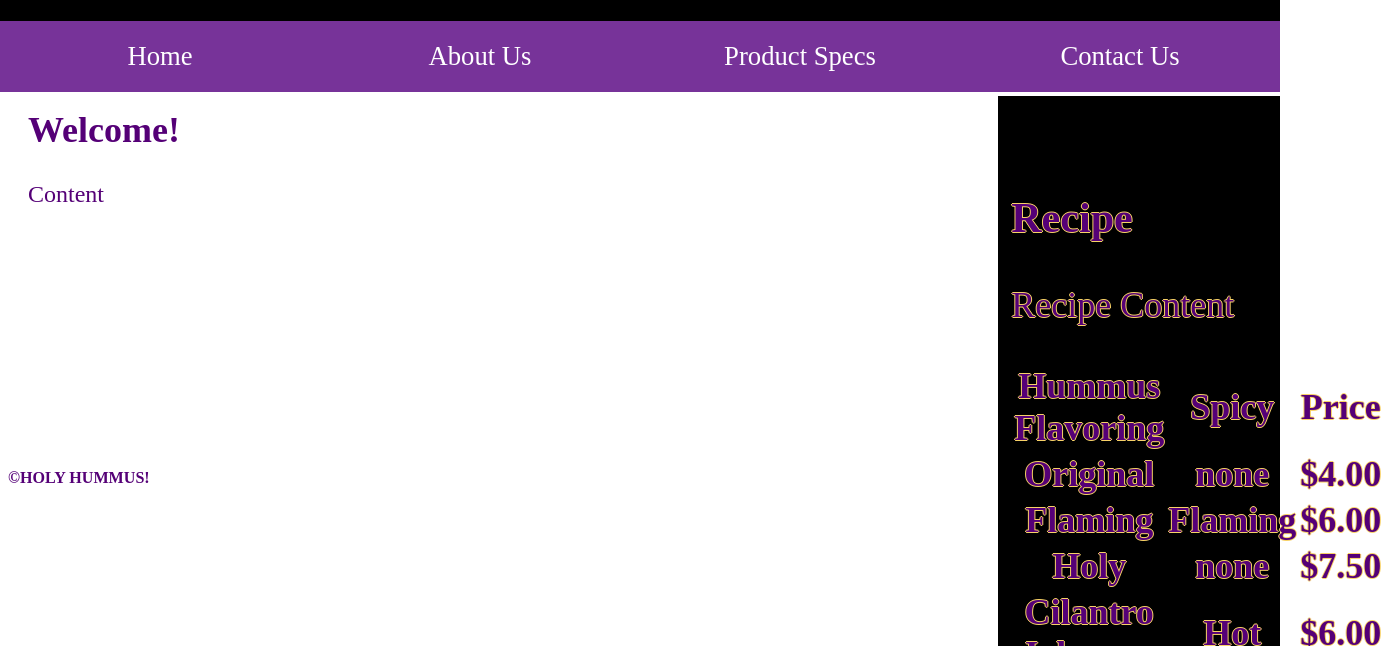
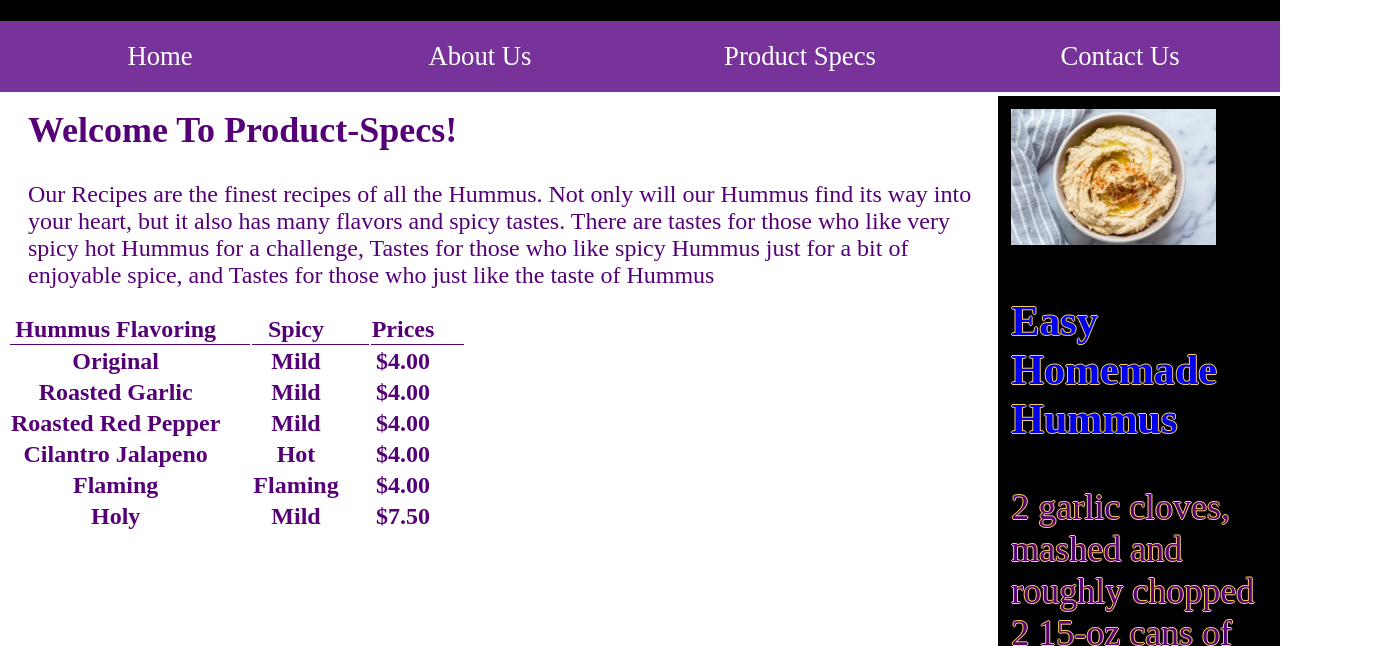
Before and after one commit to MaagMatthew/humus, a plain HTML site: page product-specs.html in a window 1280 px wide. Shown: the part 154-800 px from the top of the page, 1384 px wide, since content can reach past the window. Drawn offline with Linux system fonts and the light colour scheme; a web font is replaced by a local one.

Commit message:
no message

```diff
--- a/product-specs.html
+++ b/product-specs.html
@@ -1,63 +1,98 @@
 <!DOCTYPE html>
 <html>
+
 <head>
     <title>Product Specs</title>
     <link href='style.css' rel='stylesheet' />
     <link href='https://fonts.googleapis.com/css?family=Aladin' rel='stylesheet' />
 </head>
+
 <body>
     <menu>
-            <header><h1><img id= "logo" src='images/Hummus.PNG' title="Our logo"/></h1>
+        <header>
+            <h1>
+                <img id="logo" src='images/Hummus.PNG' title="Our logo" />
+            </h1>
             <nav>
-                    <a href="index.html"><div id="menu">Home</div></a>
-                    <a href="about-us.html"><div id="menu">About Us</div></a>
-                    <a href="product-specs.html"><div id="menu">Product Specs</div></a>
-                    <a href="contact-us.html"><div id="menu">Contact Us</div></a>
+                <a href="index.html">
+                    <div id="menu">Home</div>
+                </a>
+                <a href="about-us.html">
+                    <div id="menu">About Us</div>
+                </a>
+                <a href="product-specs.html">
+                    <div id="menu">Product Specs</div>
+                </a>
+                <a href="contact-us.html">
+                    <div id="menu">Contact Us</div>
+                </a>
             </nav>
         </header>
     </menu>
     <article>
-            <h1>Welcome!</h1>
-            <p>Content</p>
+        <h1>Welcome To Product-Specs!</h1>
+        <p>Our Recipes are the finest recipes of all the Hummus. Not only will our Hummus find its way into your heart, but
+            it also has many flavors and spicy tastes. There are tastes for those who like very spicy hot Hummus for a challenge,
+            Tastes for those who like spicy Hummus just for a bit of enjoyable spice, and Tastes for those who just like
+            the taste of Hummus </p>
+
     </article>
     <aside>
-            <img src=''/>
-            <h3>Recipe</h3>
-            <p>Recipe Content</p>
+        <img src='images/easy-hummus.jpg' width="80%" />
+        <h3>
+            <a href='https://www.simplyrecipes.com/recipes/hummus/' title="Click here for the source">Easy Homemade Hummus</a>
+        </h3>
+        <p>2 garlic cloves, mashed and roughly chopped 2 15-oz cans of chickpeas (garbanzo beans), drained 2/3 cup of tahini
+            (roasted, not raw) 1/4 cup freshly squeezed lemon juice 1/2 cup water 1/4 cup olive oil (plus more for garnishing)
+            1/2 teaspoon of salt Garnishes: A sprinkling of paprika, a swirl of olive oil, toasted pine nuts, and/or chopped
+            parsley
+        </p>
+    </aside>
     <table>
         <thead>
             <tr>
-                        <th>Hummus Flavoring</th>
-                        <th>Spicy</th>
-                        <th>Price</th>
+                <th id="FlavoringTable">Hummus Flavoring</th>
+                <th id="FlavoringTable">Spicy</th>
+                <th id="FlavoringTable">Prices</th>
             </tr>
         </thead>
         <tbody>
             <tr>
-                        <th>Original</th>
-                        <th>none</th>
-                        <th>$4.00</th>
+                <th id="tableSpacing">Original</th>
+                <th id="tableSpacing">Mild</th>
+                <th id="tableSpacing">$4.00</th>
             </tr>
             <tr>
-                        <th>Flaming</th>
-                        <th>Flaming</th>
-                        <th>$6.00</th>
+                <th id="tableSpacing">Roasted Garlic</th>
+                <th id="tableSpacing">Mild</th>
+                <th id="tableSpacing">$4.00</th>
             </tr>
             <tr>
-                        <th>Holy</th>
-                        <th>none</th>
-                        <th>$7.50</th>
+                <th id="tableSpacing">Roasted Red Pepper</th>
+                <th id="tableSpacing">Mild</th>
+                <th id="tableSpacing">$4.00</th>
             </tr>
             <tr>
-                        <th>Cilantro Jalapeno</th>
-                        <th>Hot</th>
-                        <th>$6.00</th>
+                <th id="tableSpacing">Cilantro Jalapeno</th>
+                <th id="tableSpacing">Hot</th>
+                <th id="tableSpacing">$4.00</th>
+            </tr>
+            <tr>
+                <th id="tableSpacing">Flaming</th>
+                <th id="tableSpacing">Flaming</th>
+                <th id="tableSpacing">$4.00</th>
+            </tr>
+            <tr>
+                <th id="tableSpacing">Holy</th>
+                <th id="tableSpacing">Mild</th>
+                <th id="tableSpacing">$7.50</th>
             </tr>
         </tbody>
     </table>
-        </aside>
+    <p></p>
     <footer>
         <h6>&copy;HOLY HUMMUS!</h6>
     </footer>
 </body>
+
 </html>
--- a/style.css
+++ b/style.css
@@ -88,3 +88,14 @@ a:link{
 tr:hover{
     background-color: #aaa;
 }
+
+#FlavoringTable{
+    border-bottom: 1px solid #507;
+    margin-right: 5px;
+    padding-right: 30px;
+}
+
+#tableSpacing{
+    padding-right: 30px;
+
+}
```
Also changed, not shown: images/easy-hummus.jpg (added). Lines whose indentation alone changed are shown as unchanged.
